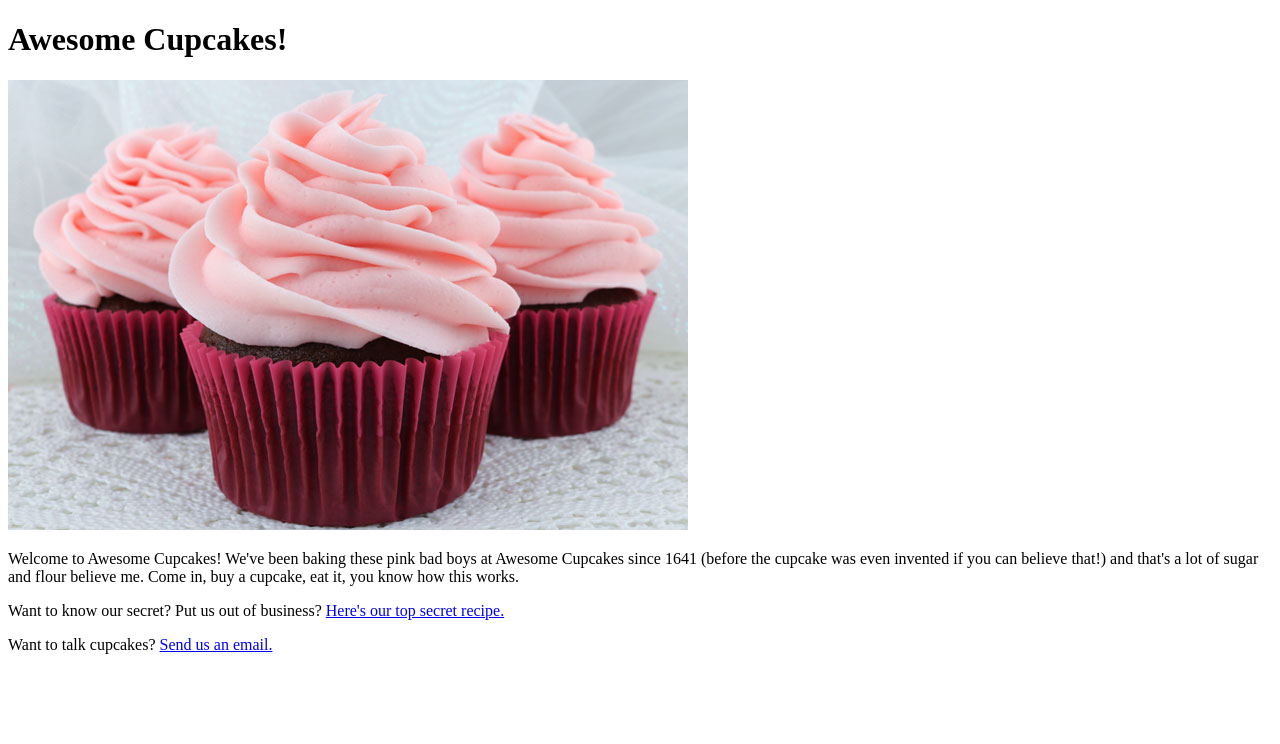
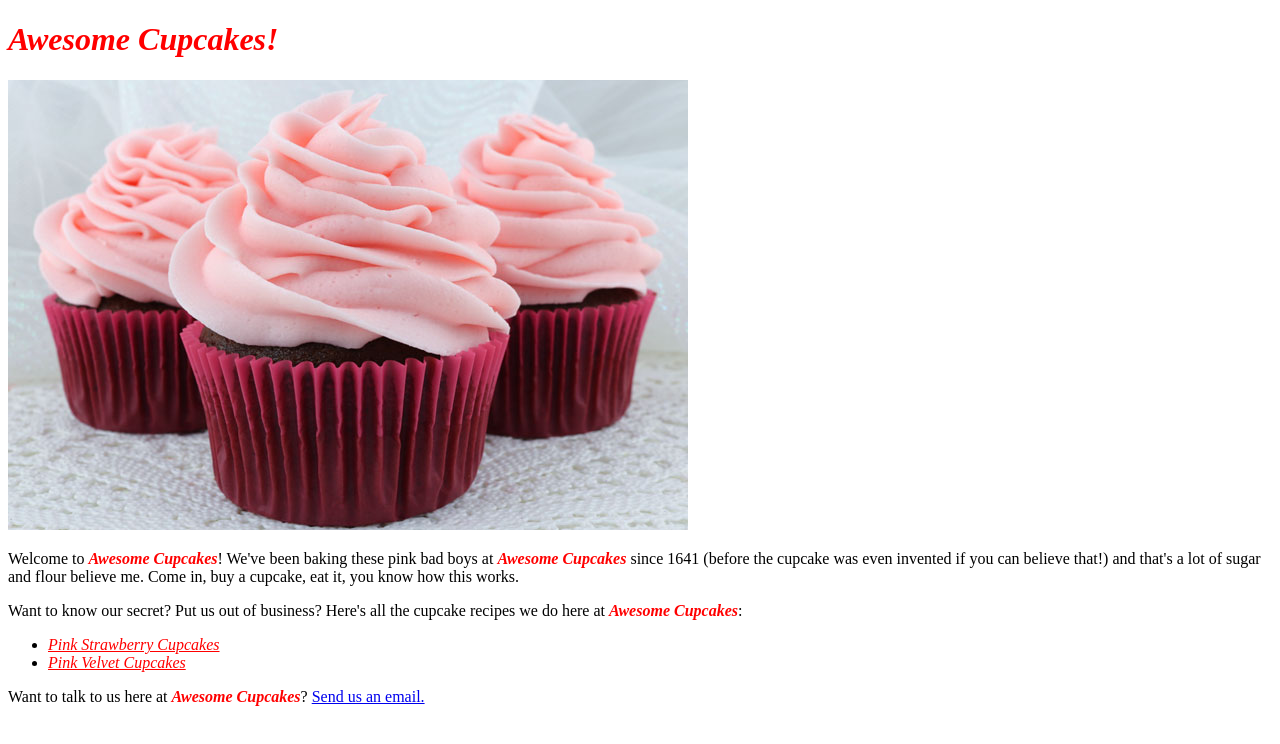
Before and after one commit to hbhatt2306/cupcake-shop, a plain HTML site: page index.html in a window 1280 px wide. Drawn offline with Linux system fonts and the light colour scheme.

Commit message:
Add class flashy in style.css, styled h1, strong and anchor elements as flashy.

```diff
--- a/css/style.css
+++ b/css/style.css
@@ -0,0 +1,4 @@
+.flashy {
+  color: red;
+  font-style: italic;
+}
--- a/index.html
+++ b/index.html
@@ -6,15 +6,20 @@
   </head>
 
   <body>
-    <h1>Awesome Cupcakes!</h1>
+    <h1 class="flashy">Awesome Cupcakes!</h1>
 
     <p><img src="img\pinkcupcake.jpg" alt="Just look at these cupcakes. Mmmmmmm."></p>
 
-    <p>Welcome to Awesome Cupcakes! We've been baking these pink bad boys at Awesome Cupcakes since 1641 (before the cupcake was even invented if you can believe that!) and that's a lot of sugar and flour believe me. Come in, buy a cupcake, eat it, you know how this works.</p>
+    <p>Welcome to <strong class="flashy">Awesome Cupcakes</strong>! We've been baking these pink bad boys at <strong class="flashy">Awesome Cupcakes</strong> since 1641 (before the cupcake was even invented if you can believe that!) and that's a lot of sugar and flour believe me. Come in, buy a cupcake, eat it, you know how this works.</p>
 
-    <p>Want to know our secret? Put us out of business? <a href="https://www.recipegirl.com/pink-strawberry-cupcakes/">Here's our top secret recipe.</a></p>
+    <p>Want to know our secret? Put us out of business? Here's all the cupcake recipes we do here at <strong class="flashy">Awesome Cupcakes</strong>:</p>
 
-    <p>Want to talk cupcakes? <a href="mailto:friesen.josephc@gmail.com">Send us an email.</a>
+    <ul>
+      <li> <a class="flashy" href="https://www.recipegirl.com/pink-strawberry-cupcakes/">Pink Strawberry Cupcakes</a></li>
+      <li> <a class="flashy" href="https://www.tasteofhome.com/recipes/pink-velvet-cupcakes/">Pink Velvet Cupcakes</a></li>
+    </ul>
+
+    <p>Want to talk to us here at <strong class="flashy">Awesome Cupcakes</strong>? <a href="mailto:friesen.josephc@gmail.com">Send us an email.</a>
 
   </body>
 </html>
```
